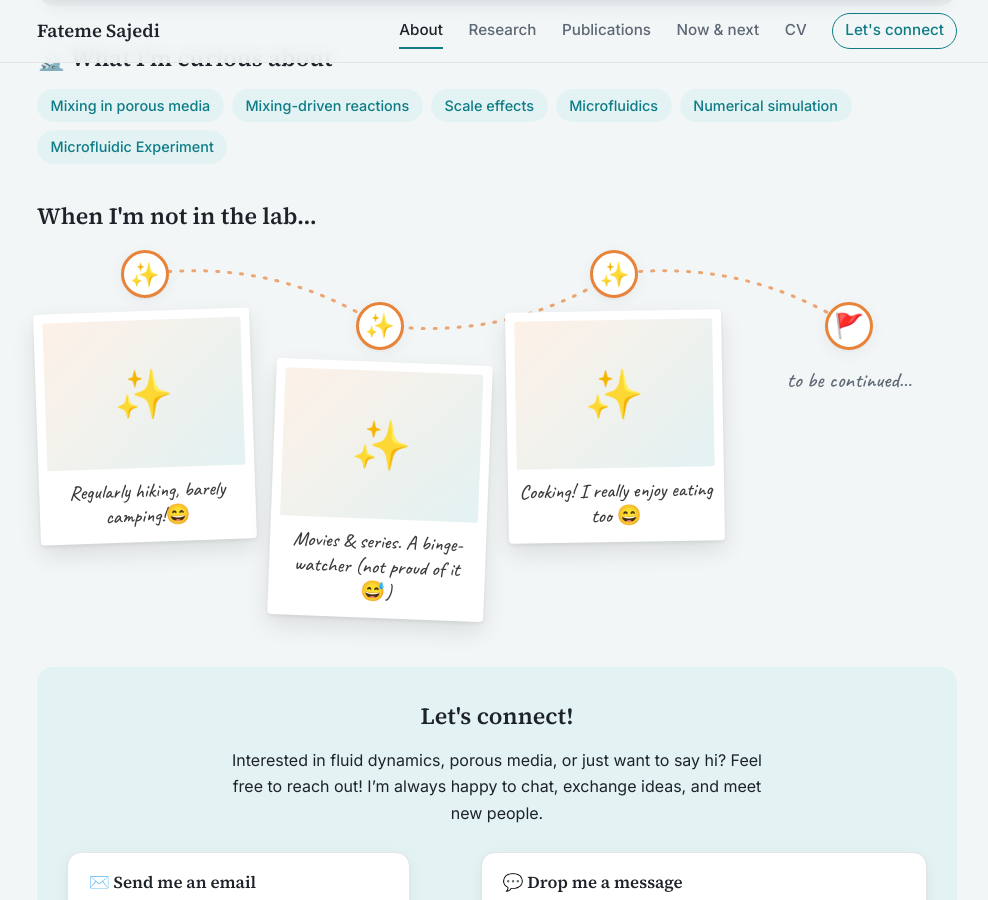
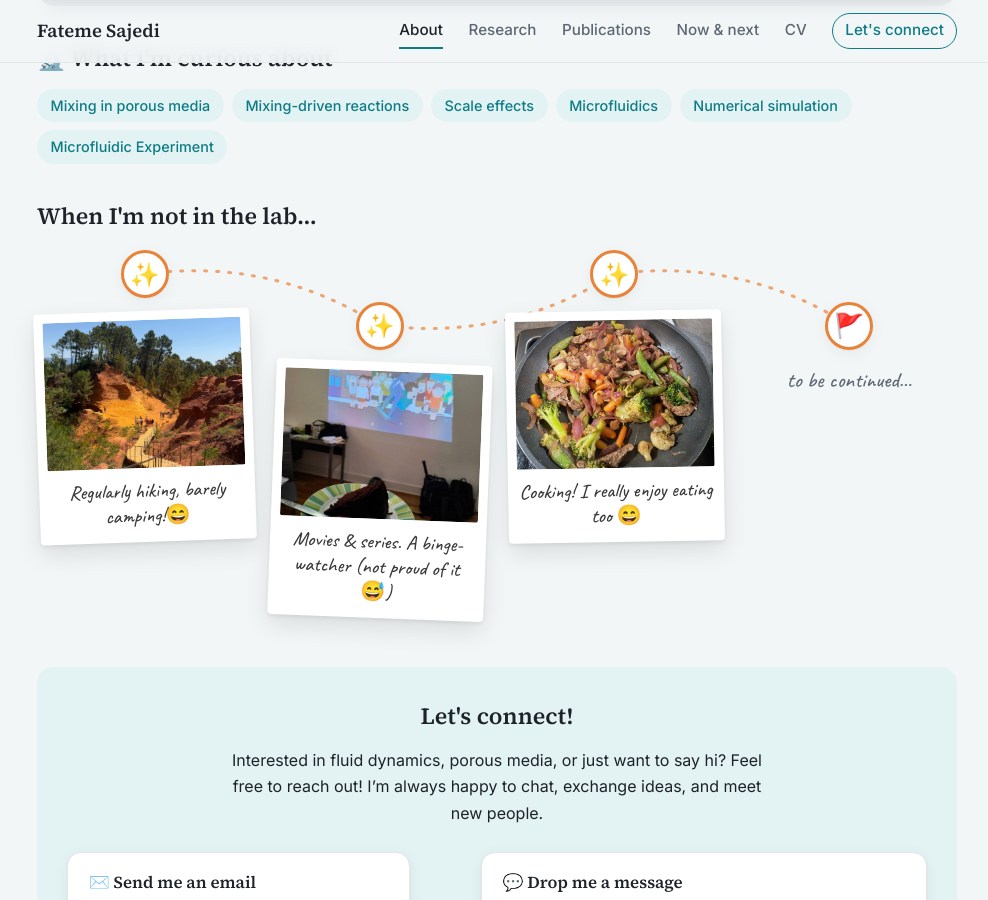
Before and after one commit to fatemesajedi/fatemesajedi.github.io, a Jekyll site: the page built from index.html, in a window 1280 px wide and 900 px high, scrolled down 1989 px. Shown: the whole window, without its empty margins (143-1131 px from the left). Built offline with Jekyll 4.4.1, drawn with Linux system fonts in a browser that asks for light colours.

Commit message:
Update _data/profile.yml (via Pages CMS)

```diff
--- a/_data/profile.yml
+++ b/_data/profile.yml
@@ -21,8 +21,11 @@ interests:
   - Microfluidic Experiment
 fun_facts:
   - text: Regularly hiking, barely camping!😄
+    photo: /assets/images/2026-10-02-201238.jpg
   - text: Movies & series. A binge-watcher (not proud of it 😅)
+    photo: /assets/images/2026-10-02-201251.jpg
   - text: Cooking! I really enjoy eating too 😄
+    photo: /assets/images/2026-10-02-201245.jpg
 say_hi: Interested in fluid dynamics, porous media, or just want to say hi? Feel
   free to reach out! I’m always happy to chat, exchange ideas, and meet new
   people.
```
